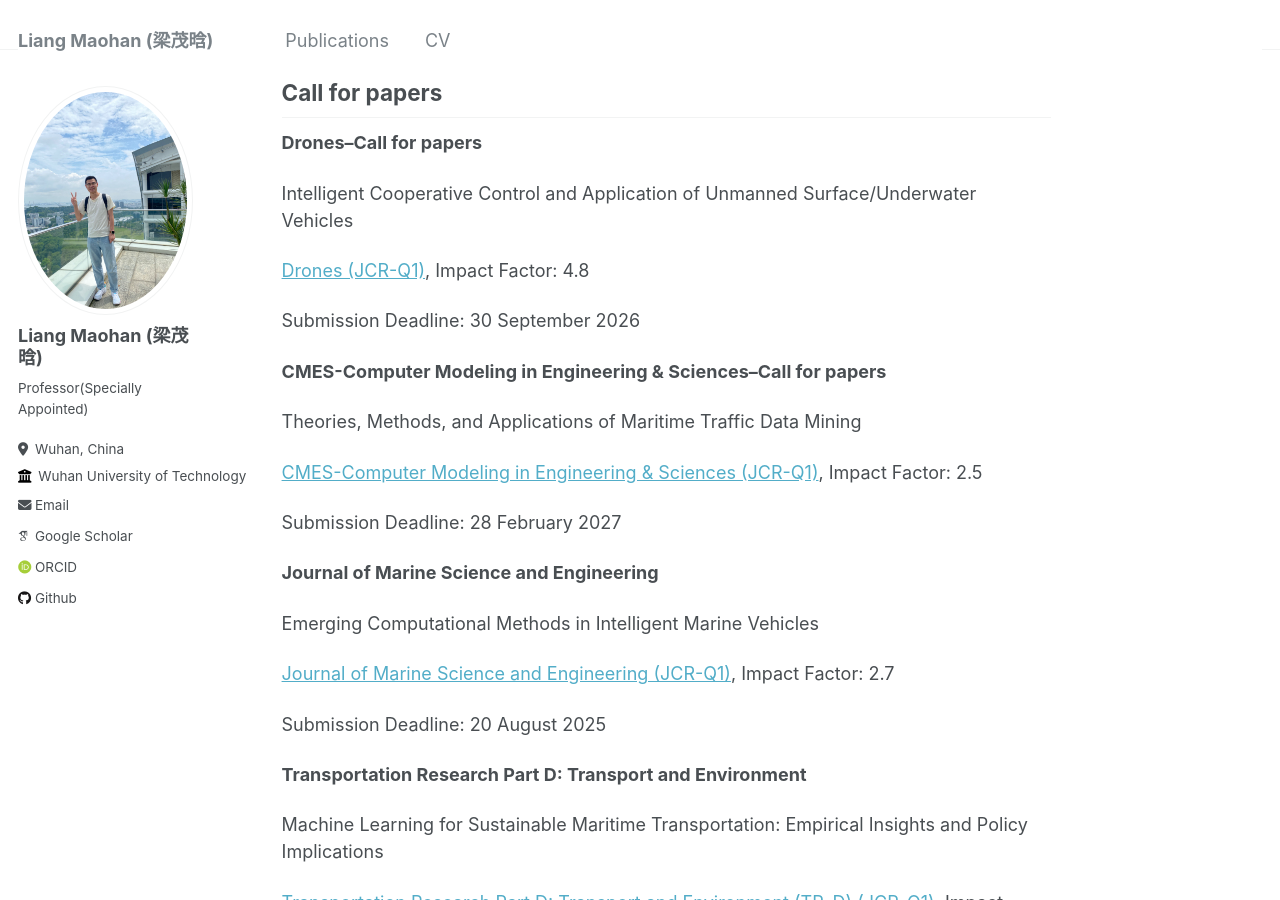
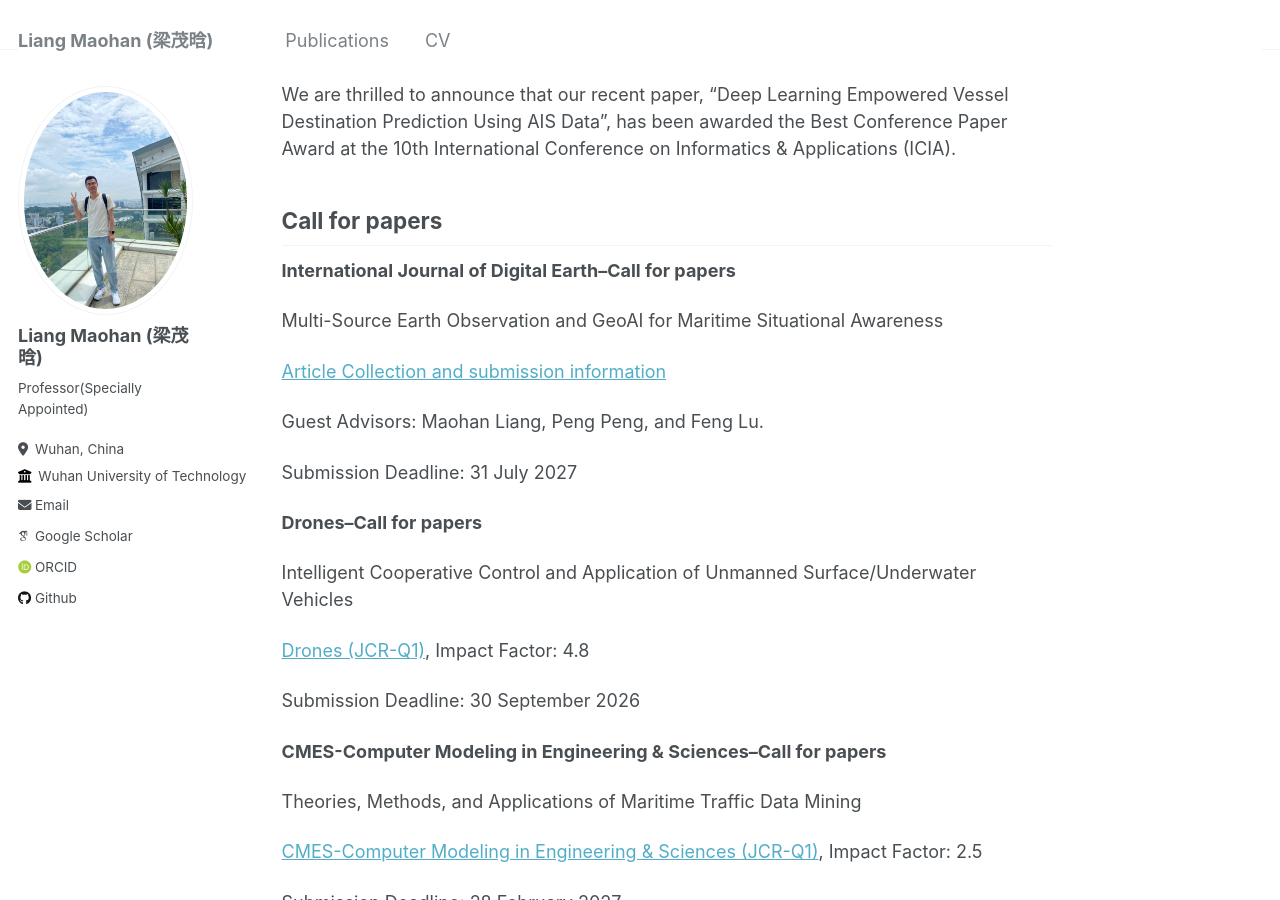
Before and after one commit to maohliang/nus.github.io, a Jekyll site: the page built from _pages/about.md, in a window 1280 px wide and 900 px high, scrolled down 1574 px. Built offline with Jekyll 4.4.1, drawn with Linux system fonts in a browser that asks for light colours; some web fonts are replaced; some of the changed text lies outside the part shown.

Commit message:
Update maritime collection, Top 2% recognition, and editorial service

```diff
--- a/_pages/about.md
+++ b/_pages/about.md
@@ -11,6 +11,11 @@ Maohan Liang received the PhD and MSc degrees in Traffic Information Engineering
 
 Latest News
 ------
+
+**World's Top 2% Scientists (2026)**
+
+I am honored to be included in the Stanford/Elsevier World's Top 2% Scientists list for single-year citation impact, as listed in the [2026 TOPSCINET profile](https://topscinet.com/scientist_profile/Liang,%20Maohan/2016/?stype=single_year).
+
 
 **Editorial Board Member of Scientific Reports**
 
@@ -49,6 +54,17 @@ We are thrilled to announce that our recent paper, "Deep Learning Empowered Vess
 
 Call for papers
 ------
+
+**International Journal of Digital Earth--Call for papers**
+
+Multi-Source Earth Observation and GeoAI for Maritime Situational Awareness
+
+[Article Collection and submission information](https://think.taylorandfrancis.com/article_collections/multi-source-earth-observation-and-geoai-for-maritime-situational-awareness/)
+
+Guest Advisors: Maohan Liang, Peng Peng, and Feng Lu.
+
+Submission Deadline: 31 July 2027
+
 
 **Drones--Call for papers**
 
```
Also changed, not shown: _pages/cv.md (+9 -0 lines).
